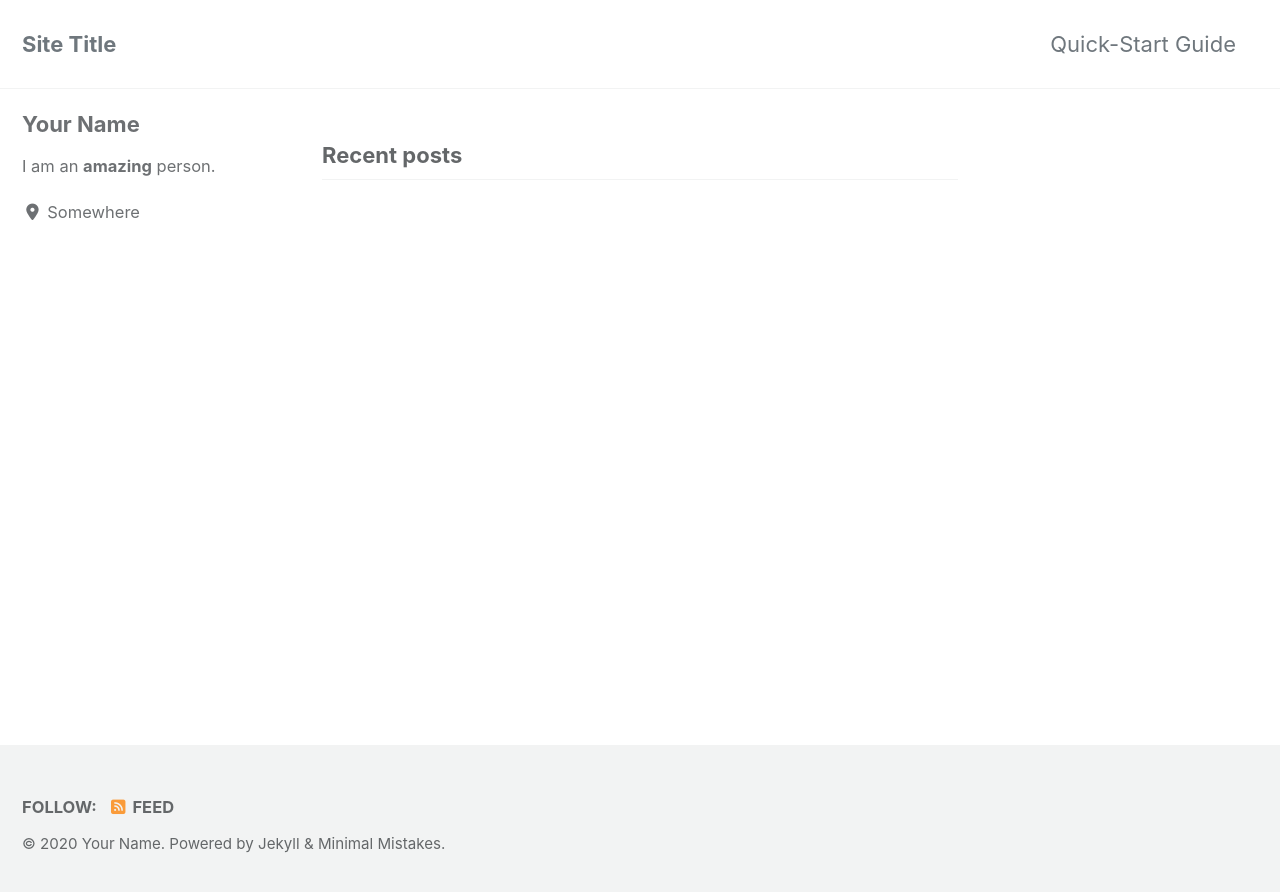
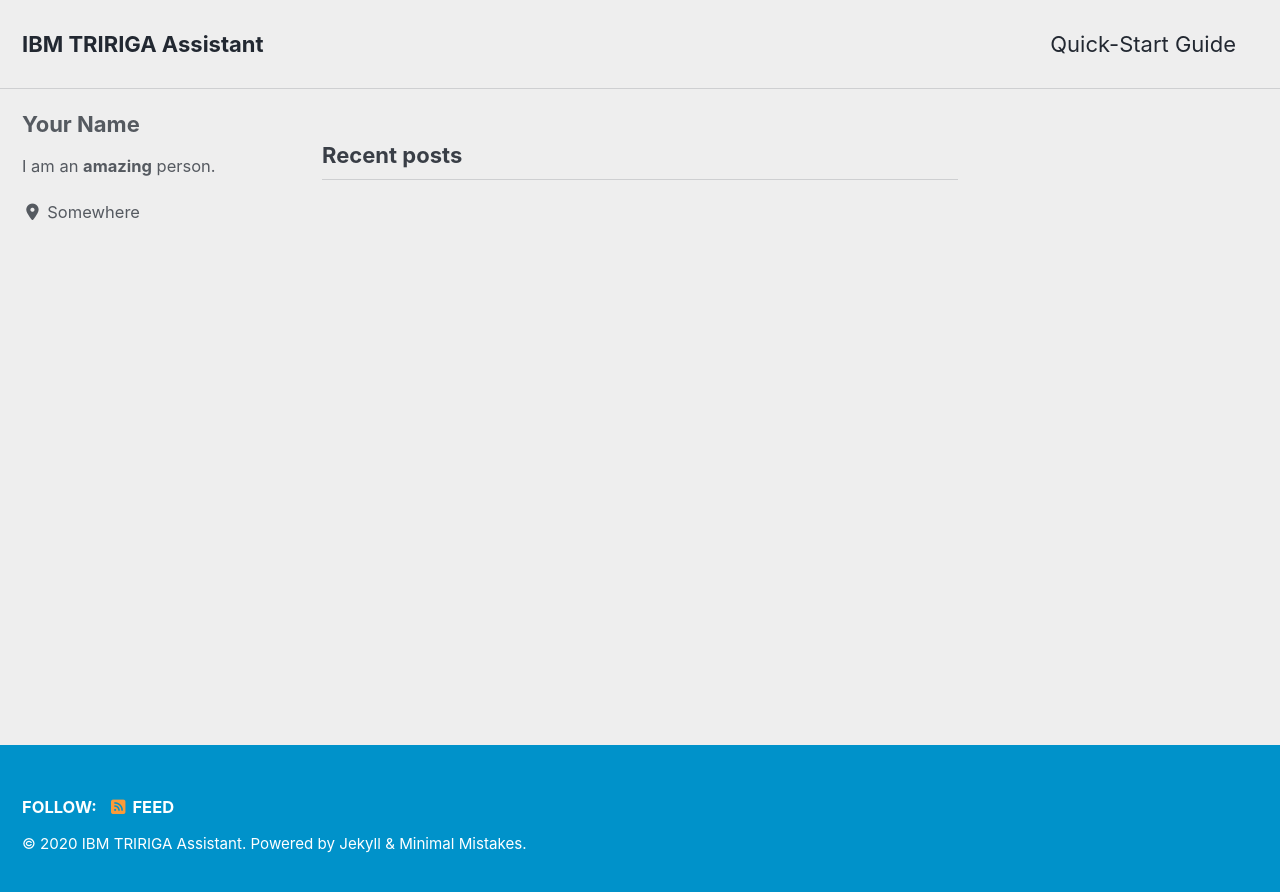
Before and after one commit to JordanTMoore/jordantmoore.github.io, a Jekyll site: the page built from index.html, in a window 1280 px wide. Shown: the top 892 px of the page. Built offline with Jekyll 4.4.1, drawn with Linux system fonts in a browser that asks for light colours; cached includes are drawn as plain includes; nearby versions of some CDN libraries; the list of posts is cut into pages by our own code.

Commit message:
Update base _config info

```diff
--- a/_config.yml
+++ b/_config.yml
@@ -12,15 +12,15 @@
 
 # theme                  : "minimal-mistakes-jekyll"
 # remote_theme           : "mmistakes/minimal-mistakes"
-minimal_mistakes_skin    : "default" # "air", "aqua", "contrast", "dark", "dirt", "neon", "mint", "plum", "sunrise"
+minimal_mistakes_skin    : "air" # "air", "aqua", "contrast", "dark", "dirt", "neon", "mint", "plum", "sunrise"
 
 # Site Settings
 locale                   : "en-US"
-title                    : "Site Title"
+title                    : "IBM TRIRIGA Assistant"
 title_separator          : "-"
 subtitle                 : # site tagline that appears below site title in masthead
-name                     : "Your Name"
-description              : "An amazing website."
+name                     : "IBM TRIRIGA Assistant"
+description              : "TRIRIGA Assistant is an AI chatbot powered by the IBM Watson Assistant Service. It offers a brand new experience for employees to engage with their workplace services. It allows employees to make room reservations, report issues or lookup people using natural language."
 url                      : # the base hostname & protocol for your site e.g. "https://mmistakes.github.io"
 baseurl                  : # the subpath of your site, e.g. "/blog"
 repository               : # GitHub username/repo-name e.g. "mmistakes/minimal-mistakes"
```
